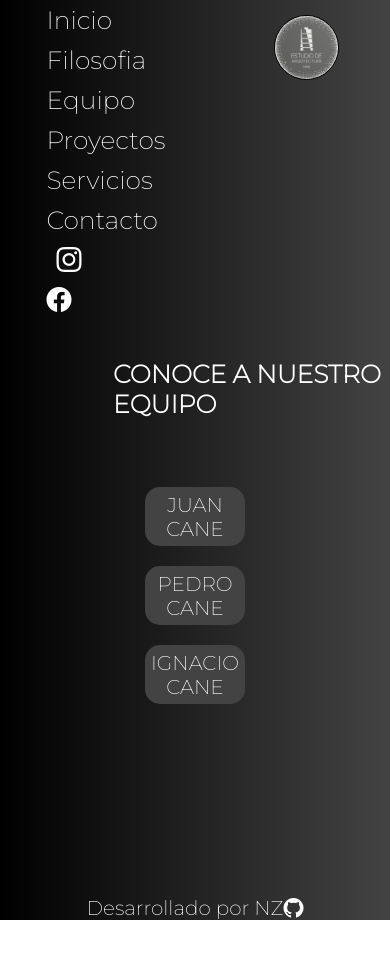
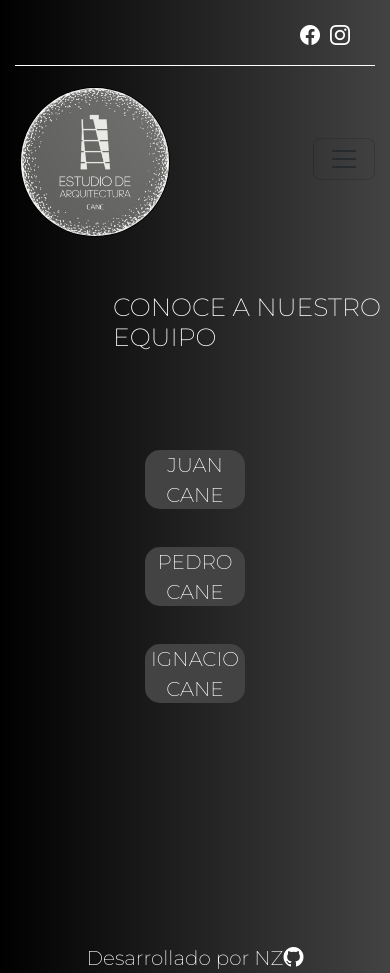
Before and after one commit to NicolasZaffaroni/Estudio_De_Arquitectura, a plain HTML site: page templates/Equipo.html in a window 390 px wide. Before the commit the page ends 920 px from the top, so only its background shows below. Drawn offline with nearby package versions, Linux system fonts and the light colour scheme.

Commit message:
arregle el menu hamburguesa, queda tocar el slider y corregir algunos textos responsive y finalizado

```diff
--- a/scss/_contacto.scss
+++ b/scss/_contacto.scss
@@ -10,6 +10,9 @@ $borde-logo:white 1px solid ;
         font-size: 3em;
         text-align: center;
     }
+}
+.nav-link{
+    color: #fff;
 }
 
 .contacto_cliente{
--- a/scss/_navbar.scss
+++ b/scss/_navbar.scss
@@ -29,7 +29,6 @@ $borde-logo:black 1px solid ;
 
 
 
-
 .container_redes{
             width: 100%;
             margin-right: 50px;
--- a/scss/_navbar480.scss
+++ b/scss/_navbar480.scss
@@ -1,44 +1,24 @@
-@media screen and (min-width:0) and  (max-width: 480px){
+@media screen and  (max-width: 992px){
 
-.header_menu{
 
-    display: flex;
-    flex-direction: row-reverse;
-    justify-content:space-around;
-    text-align: left;
+.bi-instagram{
+    font-size:20px;
+}
+.bi-facebook{
+font-size: 20px;
 }
 
 
-.logo img{
-    height: 65px;
-    width: 65px;
-    margin: 15px;
-}
+.bi-instagram:hover{
+    color:#000000; }
 
 
-.header_menu .menu_links{
-    list-style: none;
-    justify-self: end;
+.bi-facebook:hover{
+        color:#000000; }
+
+
+.nav-link{
+    color: #ffffff;
+        }
 
 }
-
-.header_menu .menu_links li{
-    display: list-item;
-    padding: 5px;
-}
-.header_menu .menu_links a{
-    font-size: 25px;
-
-
-    text-decoration:none;
-    color: white;
-
-}
-
-.bi-instagram{
-    font-size:25px;
-}
-.bi-facebook{
-font-size: 25px;
-}
-}
--- a/templates/Equipo.html
+++ b/templates/Equipo.html
@@ -7,6 +7,7 @@
     <meta name="description" content="Conoce a nuestro equipos de arquitectos y un poco la historia de cada uno de ellos y como llegaron a formar parte de nuestro estudio y contrata a los mejores para tu proyecto">
     <meta name="keywords" content="EQUIPO, ARQUITECTOS , ARQUITECTURA, ARQUITECTO , ARQUITECTA , CEO , OBRAS , PLANOS , DISEÑO , DIBUJO, CASAS , JUAN CANE , IGNACIO CANE , PEDRO CANE">
     <link rel="shortcut icon" href="../assets/Logos/sagrada-familia.png" type="image/x-icon">
+    <link href="https://cdn.jsdelivr.net/npm/bootstrap@5.3.0-alpha1/dist/css/bootstrap.min.css" rel="stylesheet" integrity="sha384-GLhlTQ8iRABdZLl6O3oVMWSktQOp6b7In1Zl3/Jr59b6EGGoI1aFkw7cmDA6j6gD" crossorigin="anonymous">
     <link rel="stylesheet" href="../css/styles.css">
     <link rel="stylesheet" href="https://cdn.jsdelivr.net/npm/bootstrap-icons@1.10.3/font/bootstrap-icons.css">
     <link rel="preconnect" href="https://fonts.googleapis.com">
@@ -18,25 +19,46 @@
     <title>Estudio de Arquitectura Cane-Conoce a nuestro equipo!</title>
 </head>
 <body class="body_oficial">
-    <header class="header_menu">
-        <div class="logo">
-            <img  src="../assets/Logos/image_6483441.JPG" alt="Logo-Estudio de Arquitectura Cane"  >
+    <header>
+        <div class="container-fluid">
+            <div class="container_redes container-fluid">
+                <a href=""><i class="bi bi-facebook"></i></a>
+                <a href=""><i class="bi bi-instagram"></i></a>
             </div>
-        <nav>
             <div>
-                <ul class="menu_links">
-                    <li><a   href="../index.html">Inicio</a></li>
-                    <li><a   href="./Filosofia.html">Filosofia</a> </li>
-                    <li><a   href="./Equipo.html">Equipo</a> </li>
-                    <li><a    href="./Proyectos.html">Proyectos</a></li>
-                    <li><a    href="./Servicios.html">Servicios</a></li>
-                    <li><a   href="./Contacto.html">Contacto</a>  </li>
-                    <li><a href="https://www.instagram.com/estudio.cane/?igshid=YmMyMTA2M2Y%3D" target="_blank"><i class="bi bi-instagram"></i></a></li>
-                    <li><a href="https://www.facebook.com/canejuan"target="_blank"><i class="bi bi-facebook"></i></a></li>
+                <nav class=" navbar navbar-expand-md bg-éxito.bg-gradiente">
+                    <a class="navbar-brand logo" href="#"><img src="../assets/Logos/image_6483441.JPG" alt=""> </a>
+                    <button class="navbar-toggler" type="button" data-bs-toggle="collapse" data-bs-target="#navbarSupportedContent" aria-controls="navbarSupportedContent" aria-expanded="false" aria-label="Toggle navigation">
+                        <span class="navbar-toggler-icon"></span>
+                    </button>
+                    <div class="collapse navbar-collapse "  id="navbarSupportedContent">
+                        <ul class="navbar-nav d-flex justify-content-flex-end  " >
+                        <li class="nav-item">
+                            <a class="nav-link" aria-current="page" href="../index.html">Inicio</a>
+                        </li>
+                        <li class="nav-item">
+                            <a class="nav-link" href="./Filosofia.html">Filosofia</a>
+                        </li>
+                        <li class="nav-item">
+                            <a class="nav-link active item-link" href="#">Equipo</a>
+                        </li>
+                        <li class="nav-item">
+                            <a class="nav-link" href="./Proyectos.html">Proyectos</a>
+                        </li>
+                        <li class="nav-item">
+                            <a class="nav-link" href="./Servicios.html">Servicios</a>
+                        </li>
+                        <li class="nav-item">
+                            <a class="nav-link " href="./Contacto.html">Contacto</a>
+                        </li>
 
+                        </li>
                         </ul>
+                    </div>
+                    </div>
                 </nav>
-    </header>
+            </div>
+        </div>
 
     <main   class="main_equipo">
         <h1>CONOCE A NUESTRO EQUIPO</h1>
@@ -58,5 +80,6 @@
     <a href="https://github.com/NicolasZaffaroni/" target="blank"><i class="bi bi-github"></i></a>
 
 </footer>
+<script src="https://cdn.jsdelivr.net/npm/bootstrap@5.3.0-alpha1/dist/js/bootstrap.bundle.min.js" integrity="sha384-w76AqPfDkMBDXo30jS1Sgez6pr3x5MlQ1ZAGC+nuZB+EYdgRZgiwxhTBTkF7CXvN" crossorigin="anonymous"></script>
 </body>
 </html>
```
Also changed, not shown: index.html (+1 -3 lines), templates/Contacto.html (+5 -7 lines), templates/Filosofia.html (+11 -10 lines), templates/Galeria-proyectos-profesionales.html (+39 -18 lines), templates/Galeria-proyectos-residenciales.html (+39 -17 lines), css/styles.css, 1 other file. Lines whose indentation alone changed are shown as unchanged.
